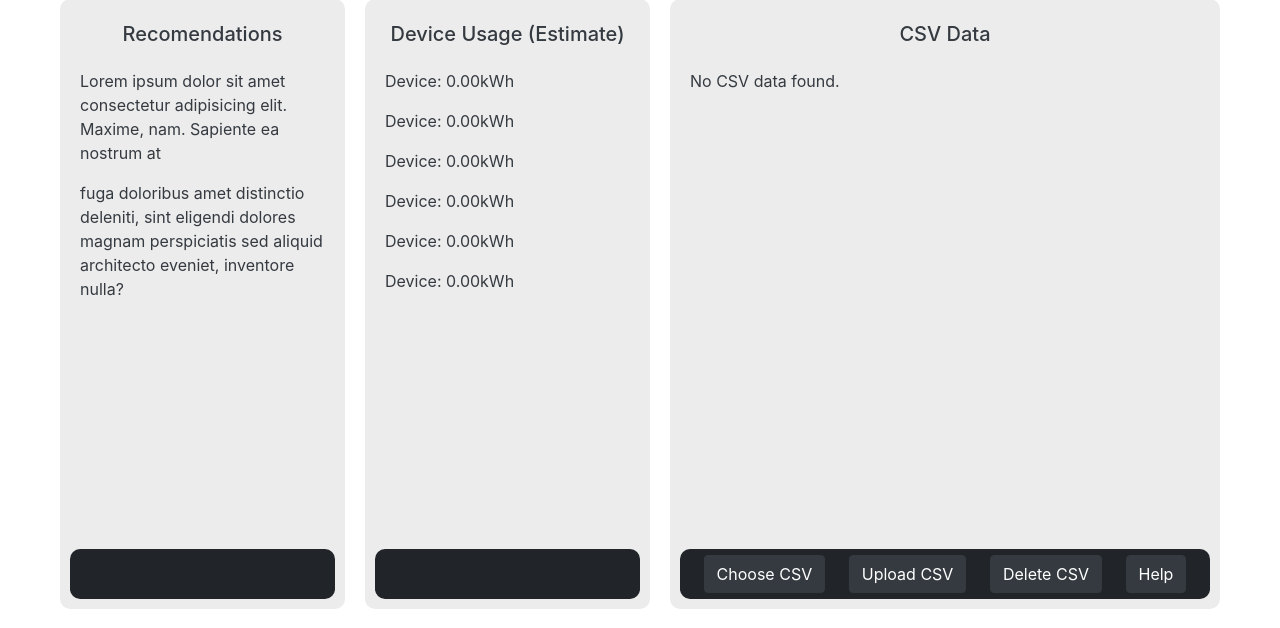
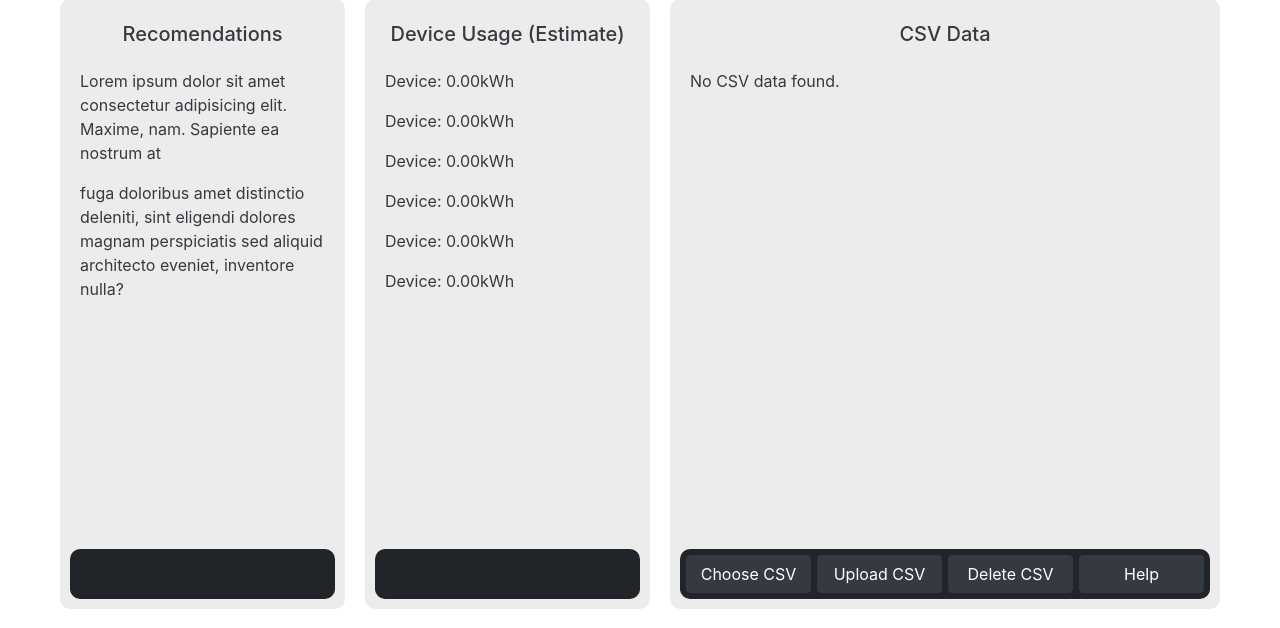
Before and after one commit to Bowriing/Honours, a Flask app: page / in a window 1280 px wide. Shown: the part 172-800 px from the top of the page. Run offline with Flask 3, Linux system fonts and the light colour scheme; a user stored in the database is signed in; some libraries are stand-ins or nearby versions.

Commit message:
fixed the CSV label changeing shape and made buttons formally

```diff
--- a/website/static/css/general.css
+++ b/website/static/css/general.css
@@ -73,3 +73,8 @@
     width: 0.1px;
     height: 0.1px;
   }
+
+.btn{
+    width: 125px;
+    max-width: 125px;
+}
--- a/website/templates/home.html
+++ b/website/templates/home.html
@@ -72,7 +72,7 @@
 
             <div class="tile-bottom" style="justify-content: space-evenly;">
                 <div class="tile-bottom-container" style="display: flex; justify-content: space-evenly; width: 100%;">
-                    <label for="csv_file" class="btn btn-dark" style="margin: 0!important;">Choose CSV</label>
+                    <label for="csv_file" class="btn btn-dark" style="margin: 0!important; overflow: hidden; text-overflow: ellipsis; white-space: nowrap; max-width: 125px;">Choose CSV</label>
                     <form method="POST" enctype="multipart/form-data" action="/upload-csv">
                         <input class="file-upload" type="file" id="csv_file" name="csv_file" accept=".csv" required>
                         <button type="submit" class="btn btn-dark">Upload CSV</button>
```
Also changed, not shown: instance/database.db.
